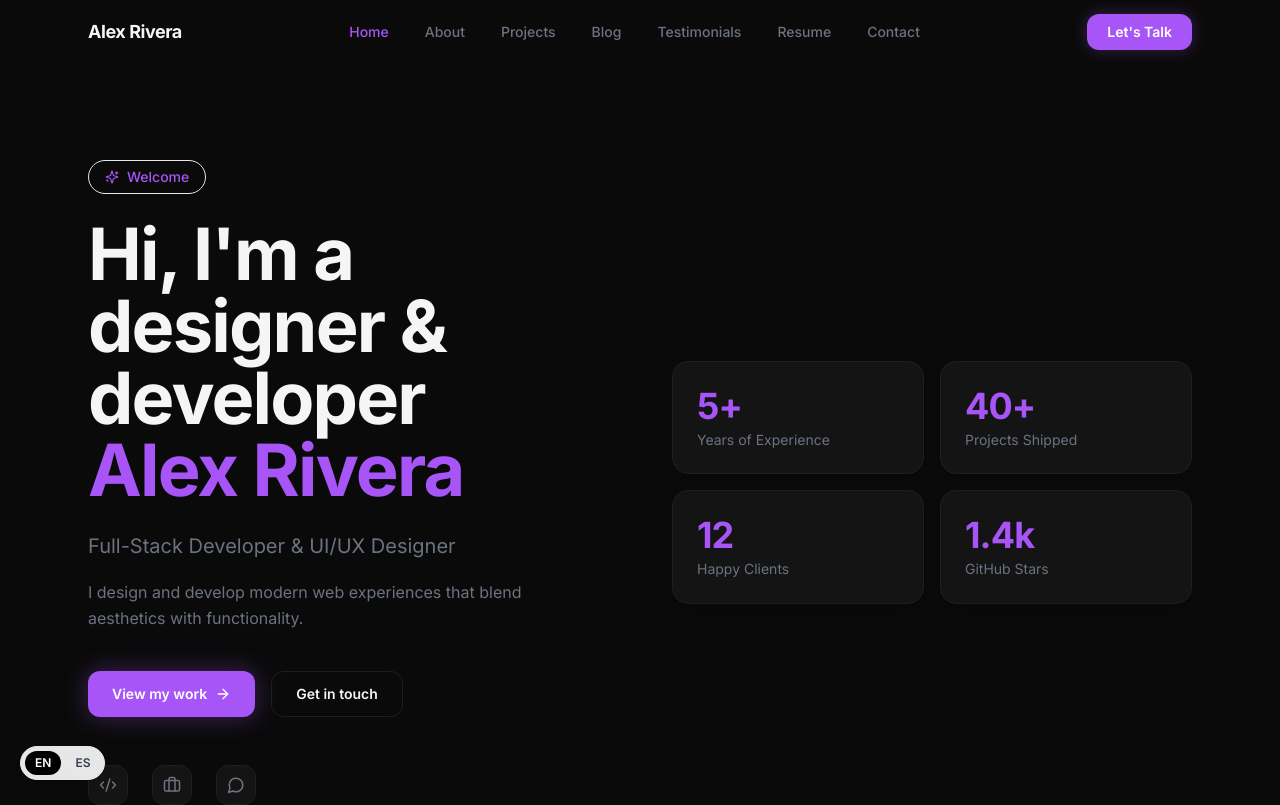
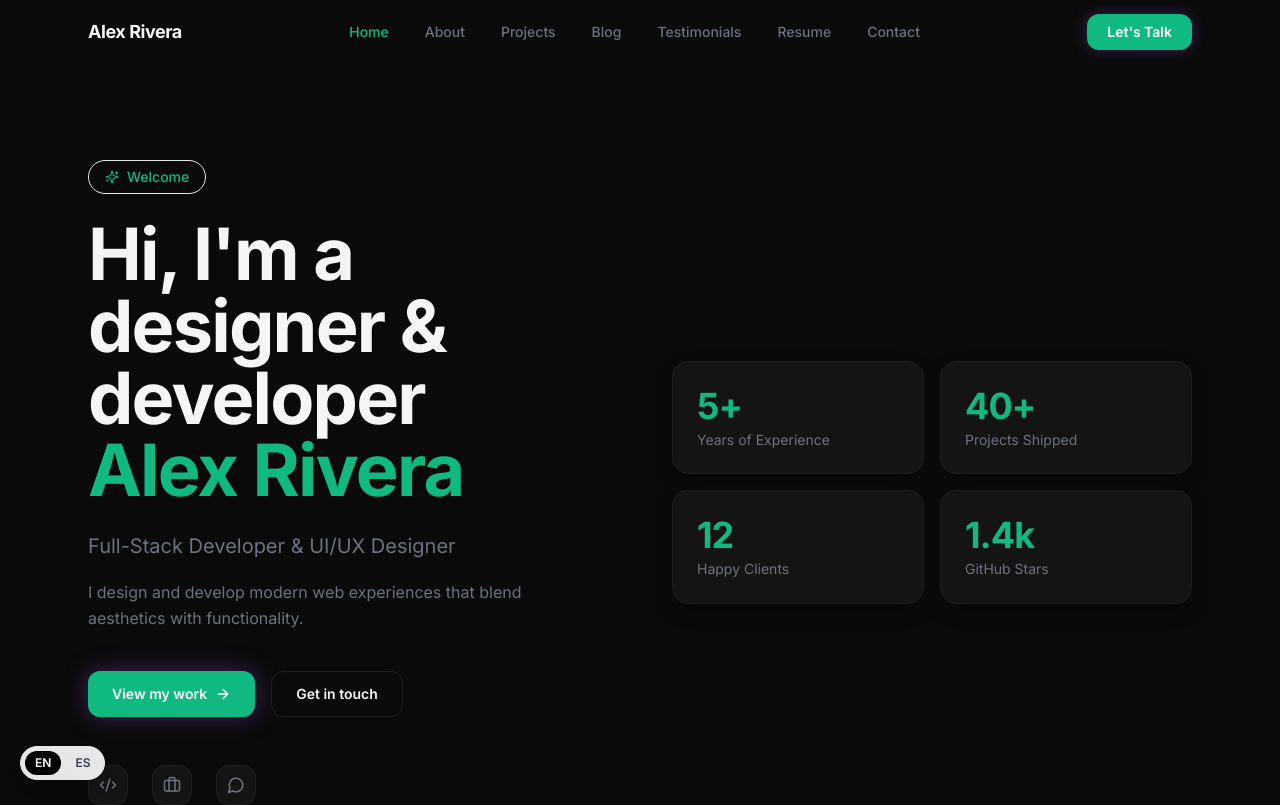
Before and after one commit to ranaasad01/atomic-build-a-modern-portfolio-website-with-da-8d5363ce, a Next.js app: page / in a window 1280 px wide. Shown: the top 805 px of the page. Built offline with nearby package versions, Linux system fonts and the light colour scheme.

Commit message:
style: update theme tokens

```diff
--- a/app/globals.css
+++ b/app/globals.css
@@ -9,11 +9,12 @@
   --surface: #141414;
   --foreground: #F5F5F5;
   --muted: #6B7280;
-  --primary: #A855F7;
-  --accent: #6366F1;
+  --primary: #10b981;
+  --accent: #d946ef;
   --border: #1F1F1F;
   --glow-primary: rgba(168, 85, 247, 0.15);
   --glow-accent: rgba(99, 102, 241, 0.15);
+    --ring: #10b981;
 }
 
 * {
```
